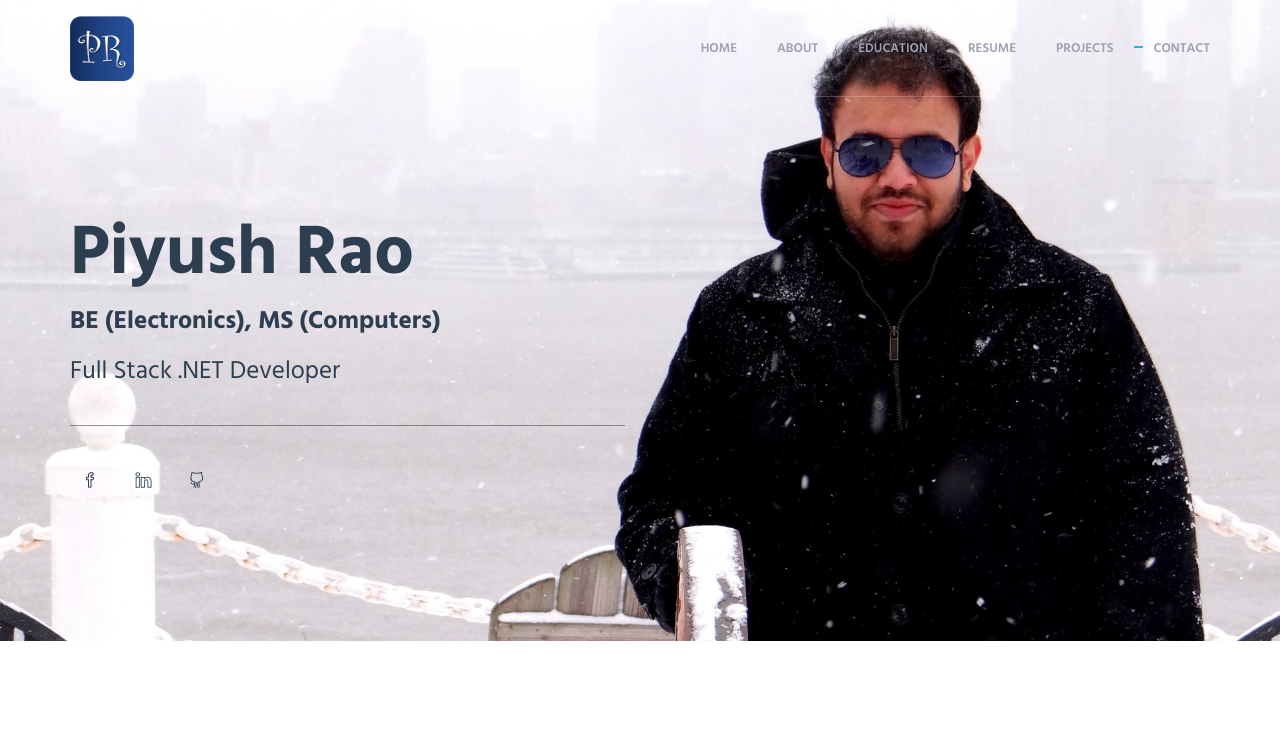
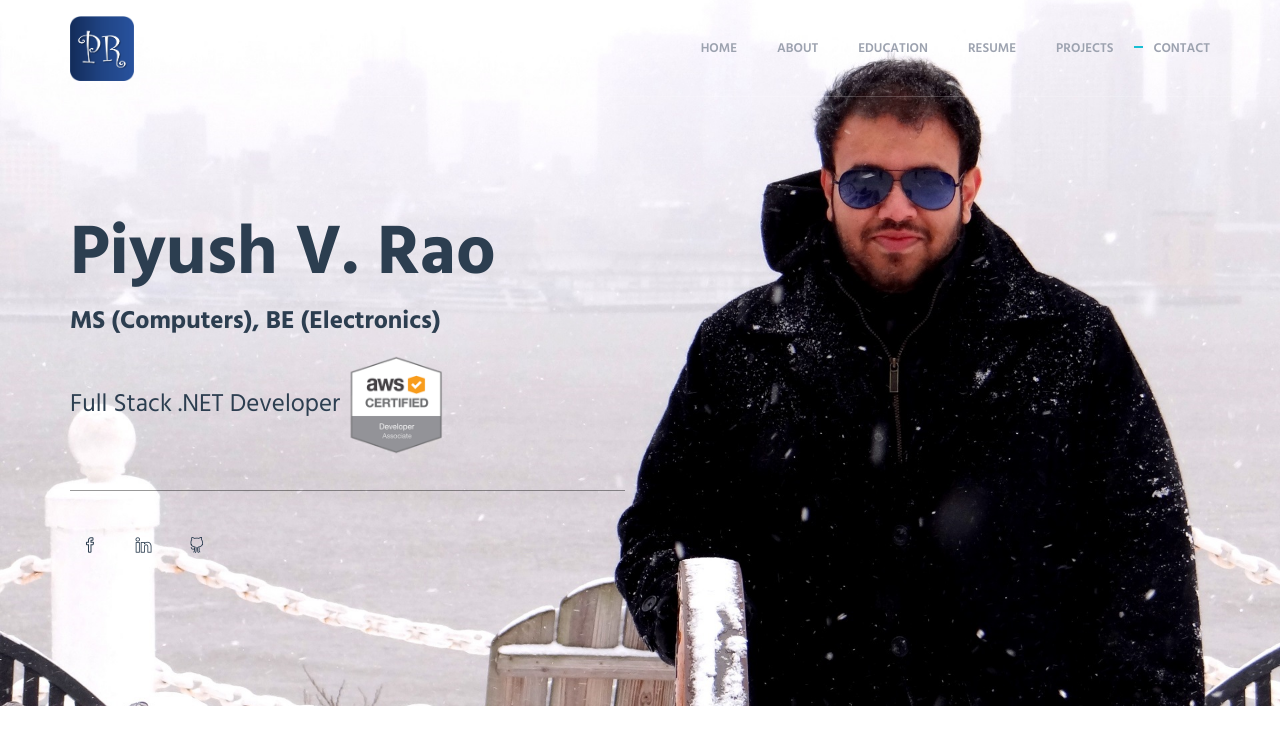
Before and after one commit to raopiyu94/raopiyu94.github.io, a plain HTML site: page index.html in a window 1280 px wide. Shown: the top 738 px of the page. Drawn offline with Linux system fonts and the light colour scheme.

Commit message:
Resume, Certificates update

```diff
--- a/index.html
+++ b/index.html
@@ -77,9 +77,9 @@
                 <div class="row">
                     <div class="col-sm-6">
                         <div class="promo-block-divider">
-                            <h1 class="promo-block-title">Piyush Rao</h1>
-							<h2 class="promo-block-text"> BE (Electronics), MS (Computers) </h2>
-                            <p class="promo-block-text">Full Stack .NET Developer</p>
+                            <h1 class="promo-block-title">Piyush V. Rao</h1>
+							<h2 class="promo-block-text"> MS (Computers), BE (Electronics) </h2>
+                            <p class="promo-block-text">Full Stack .NET Developer <img width = '100px' height = '100px' src="img/Developer.png"></p>
                         </div>
                         <ul class="list-inline">
                             <li><a href="https://www.facebook.com/people/Piyush-Rao/100010067581801" class="social-icons"><i class="icon-social-facebook"></i></a></li>
@@ -277,7 +277,7 @@
 						<a target = "_blank" href = "Resume - Piyush Rao.pdf"><h3 class = "color-white"><u>Please view it and click to download!</h3></u></a>
 							<div class = "row text-center">
 								<a target = "_blank" href = "Resume - Piyush Rao.pdf">
-								<img src = "Resume-Piyush Rao.jpg" style = "width: 582px; height: 716px;"/>
+								<img src = "Resume - Piyush Rao.jpg" style = "width: 582px; height: 716px;"/>
 								</a>
 							</div>
 					</div>
@@ -518,7 +518,7 @@
                             <div class="row">
                                 <div class="col-md-3 col-xs-6 md-margin-b-30">
                                     <h5>Address</h5>
-                                    <p>185 Rutgers Road, Piscataway Township, NJ- 08854</p>
+                                    <p>110 Webster Avenue, Apt 2, Jersey City, NJ - 07307</p>
                                 </div>
                                 <div class="col-md-3 col-xs-6 md-margin-b-30">
                                     <h5>Phone</h5>
```
Also changed, not shown: Resume - Piyush Rao.jpg (added), Resume-Piyush Rao.jpg (deleted), img/Developer.png (added), 2 other files.
